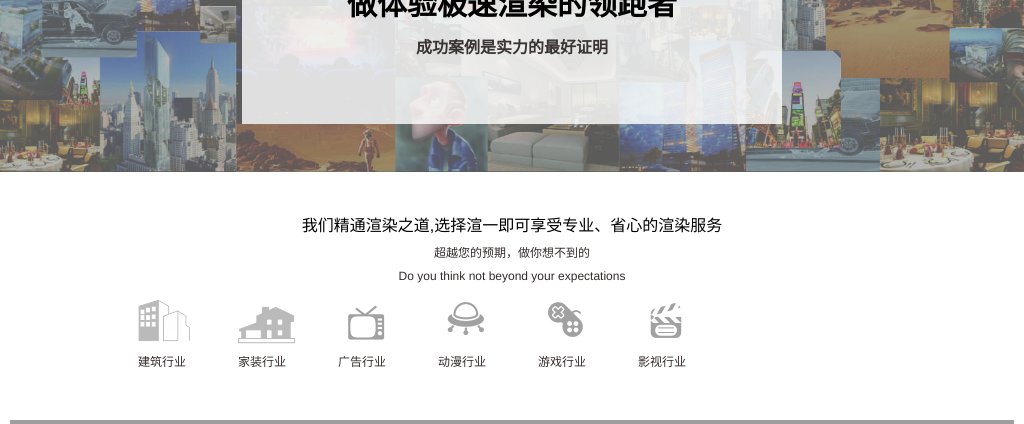
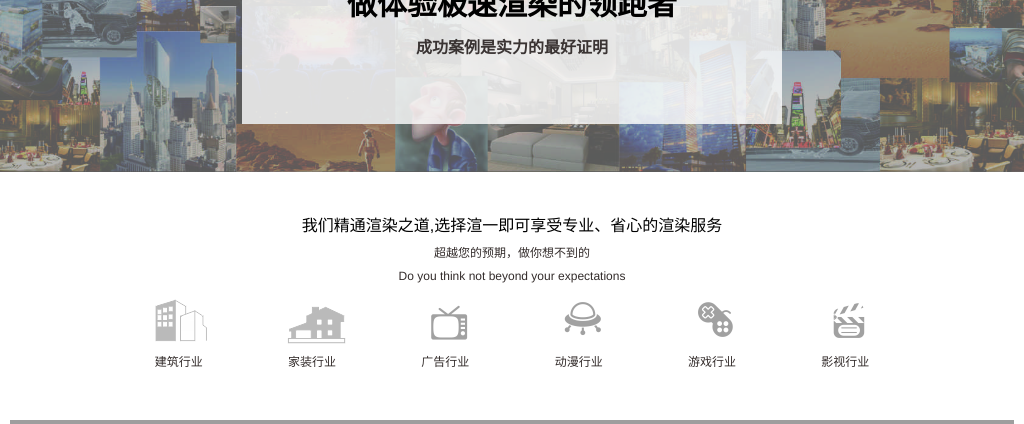
Before and after one commit to HEJIN2016/website, a PHP site: page /example.html in a window 1024 px wide. Shown: the part 281-705 px from the top of the page. Run offline with PHP 8.4, Linux system fonts and the light colour scheme; grey boxes are pictures that could not be loaded.

Commit message:
example.html >992px调整

```diff
--- a/css/responsive.css
+++ b/css/responsive.css
@@ -105,6 +105,28 @@
     .client-download .container {
         padding: 70px 0 0 83px;
         background: url(../img/render.png) no-repeat 712px 70px;
+    }
+
+    /*example.html*/
+    .example-content section div .article p {
+        padding: 5px 10px;
+    }
+    .example-content section div .article {
+        padding: 0;
+    }
+    .works-example {
+        height: auto;
+    }
+    .footer {
+        height: auto;
+    }
+    .footer .container h3 {
+        padding-top: 15px;
+    }
+    .footer .container p:nth-of-type(2) {
+        padding: 0 40px 15px;
+        font-size: 1.2rem;
+        line-height: 1.5;
     }
 }
 
--- a/example.html
+++ b/example.html
@@ -2,7 +2,7 @@
 <html lang="en">
 <head>
 	<meta charset="UTF-8">
-	<!-- <meta name="viewport" content="width=device-width,initial-scale=1,maximum-scale=1,minimum-scale=1"> -->
+	<meta name="viewport" content="width=device-width,initial-scale=1,maximum-scale=1,minimum-scale=1">
 	<meta http-equiv="X-UA-Compatible" content="IE=edge">
     <meta name="keywords" content="渲一,渲一科技,渲染,迅染云平台，云渲染，渲染农场，3D渲染，渲染农场">
     <meta name="description" content="渲染云平台,渲一科技自主开发的迅染云平台是一款适合超大规模渲染集群的管理渲染服务平台系统。渲染平台适用于超大规模渲染云的管理，高效实现了远程提交渲染任务、近实时审片和及时修改设计，可根据用户需求提交大型渲染业务。平台支持3ds Max、Maya等各种主流渲染制作软件和以及mental ray、V-Ray等渲染引擎，可为动漫影视、建筑效果图、CG艺术等全领域提供专业云渲染解决方案" />
@@ -11,6 +11,7 @@
 	<link rel="stylesheet" type="text/css" href="font/iconfont.css">
 	<link rel="stylesheet" type="text/css" href="css/animate.css">
 	<link rel="stylesheet" type="text/css" href="css/all.css">
+	<link rel="stylesheet" type="text/css" href="css/responsive.css">
     <link rel="shortcut icon" href="img/favicon.ico">
 </head>
 <body>
@@ -83,27 +84,27 @@
     		<p>超越您的预期，做你想不到的</p>
     		<p>Do you think not beyond your expectations</p>
     		<div class="logo">
-    			<div class="pic col-lg-2">
+    			<div class="pic col-lg-2 col-md-2">
     				<i></i>
     				<p>建筑行业</p>
     			</div>
-    			<div class="pic col-lg-2">
+    			<div class="pic col-lg-2 col-md-2"">
     				<i></i>
     				<p>家装行业</p>
     			</div>
-    			<div class="pic col-lg-2">
+    			<div class="pic col-lg-2 col-md-2"">
     				<i></i>
     				<p>广告行业</p>
     			</div>
-    			<div class="pic col-lg-2">
+    			<div class="pic col-lg-2 col-md-2"">
     				<i></i>
     				<p>动漫行业</p>
     			</div>
-    			<div class="pic col-lg-2">
+    			<div class="pic col-lg-2 col-md-2"">
     				<i></i>
     				<p>游戏行业</p>
     			</div>
-    			<div class="pic col-lg-2">
+    			<div class="pic col-lg-2 col-md-2"">
     				<i></i>
     				<p>影视行业</p>
     			</div>
@@ -113,21 +114,21 @@
 
     <div class="example-content">
     	<section>
-    		<div class="col-lg-4">
+    		<div class="col-lg-4 col-md-4">
     			<div class="top-picture"></div>
     			<div class="article">
     				<h3>《蓝猫龙骑团之龙骑归来》</h3>
     				<p>《蓝猫龙骑团》系列作为中国最早的三维动画作品之一，曾一度被视为国产三维动画的标杆之作，荣获了多项国家级原创动漫大奖。这一次《蓝猫龙骑团》将再出续集《蓝猫龙骑团之龙骑归来》并于2016年全面上映，欲用更加精良的制作、更有新意的故事强势回归大众视野。 渲一科技作为国内渲染云行业的领导者，承担了这部动画片的所有渲染任务</p>
     			</div>
     		</div>
-    		<div class="col-lg-4">
+    		<div class="col-lg-4 col-md-4">
     			<div class="top-picture"></div>
     			<div class="article">
     				<h3>过山车手罗力》系列</h3>
     				<p>与国际动漫产品接轨，从策划开始，与好莱坞编剧合作剧本。以全新的技术和视角展现，通过主角的戏剧性的成长故事来感受对立和矛盾，友情和家庭的爱，来看待我们所生活的这个世界。 建立全球发行渠道，国内国际同步发行。 渲一科技作为国内渲染云行业的领导者，将承担这部动画片的所有渲染任务</p>
     			</div>
     		</div>
-    		<div class="col-lg-4">
+    		<div class="col-lg-4 col-md-4">
     			<div class="top-picture"></div>
     			<div class="article">
     				<h3>《本草药灵》</h3>
```
